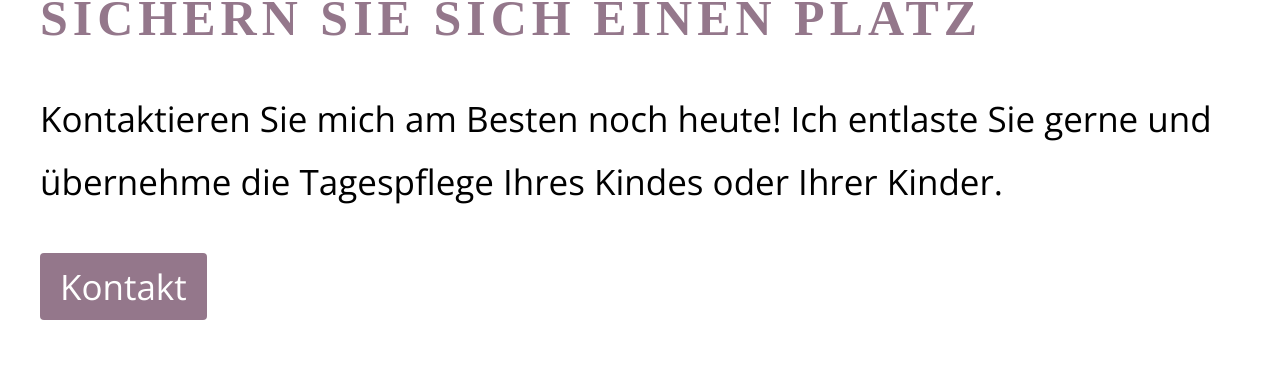
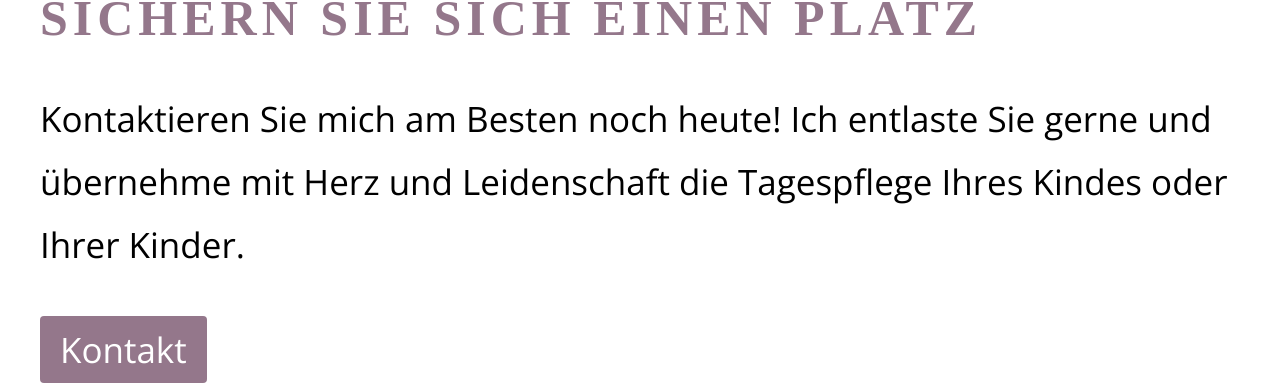
Before and after one commit to ferniemann/tagesmutter-niemann, a Vue app: page / in a window 1280 px wide. Shown: the part 815-1200 px from the top of the page. Before the commit the page ends 1175 px from the top, so only its background shows below. Built offline with nearby package versions, Linux system fonts and the light colour scheme; a web font is replaced by a local one.

Commit message:
fix: Fixes some texts

```diff
--- a/src/views/Home.vue
+++ b/src/views/Home.vue
@@ -6,7 +6,7 @@
   </div>
   <section class="call-to-action">
     <h2>Sichern Sie sich einen Platz</h2>
-    <p>Kontaktieren Sie mich am Besten noch heute! Ich entlaste Sie gerne und übernehme die Tagespflege Ihres Kindes oder Ihrer Kinder.</p>
+    <p>Kontaktieren Sie mich am Besten noch heute! Ich entlaste Sie gerne und übernehme mit Herz und Leidenschaft die Tagespflege Ihres Kindes oder Ihrer Kinder.</p>
     <router-link to="/kontakt" class="contact-button">Kontakt</router-link>
   </section>
 </template>
```
